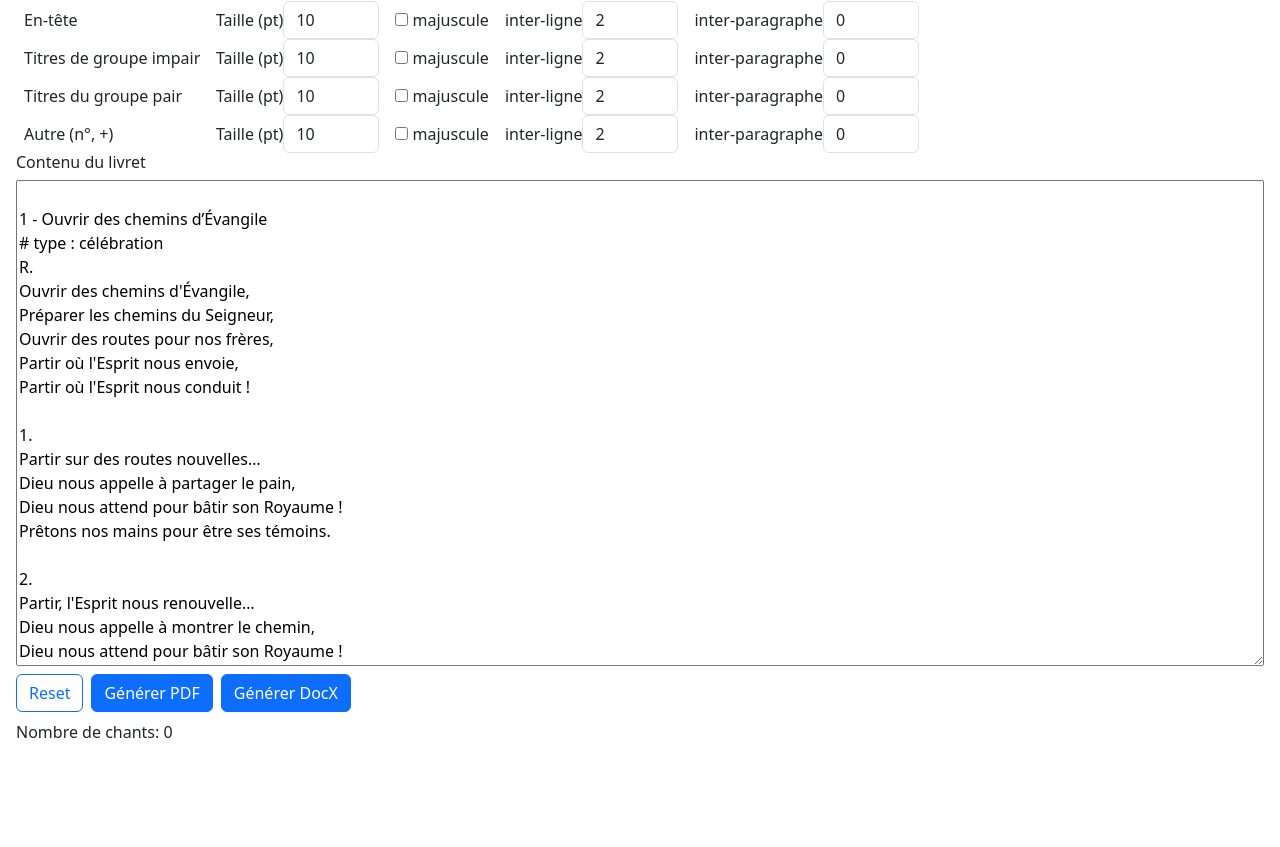
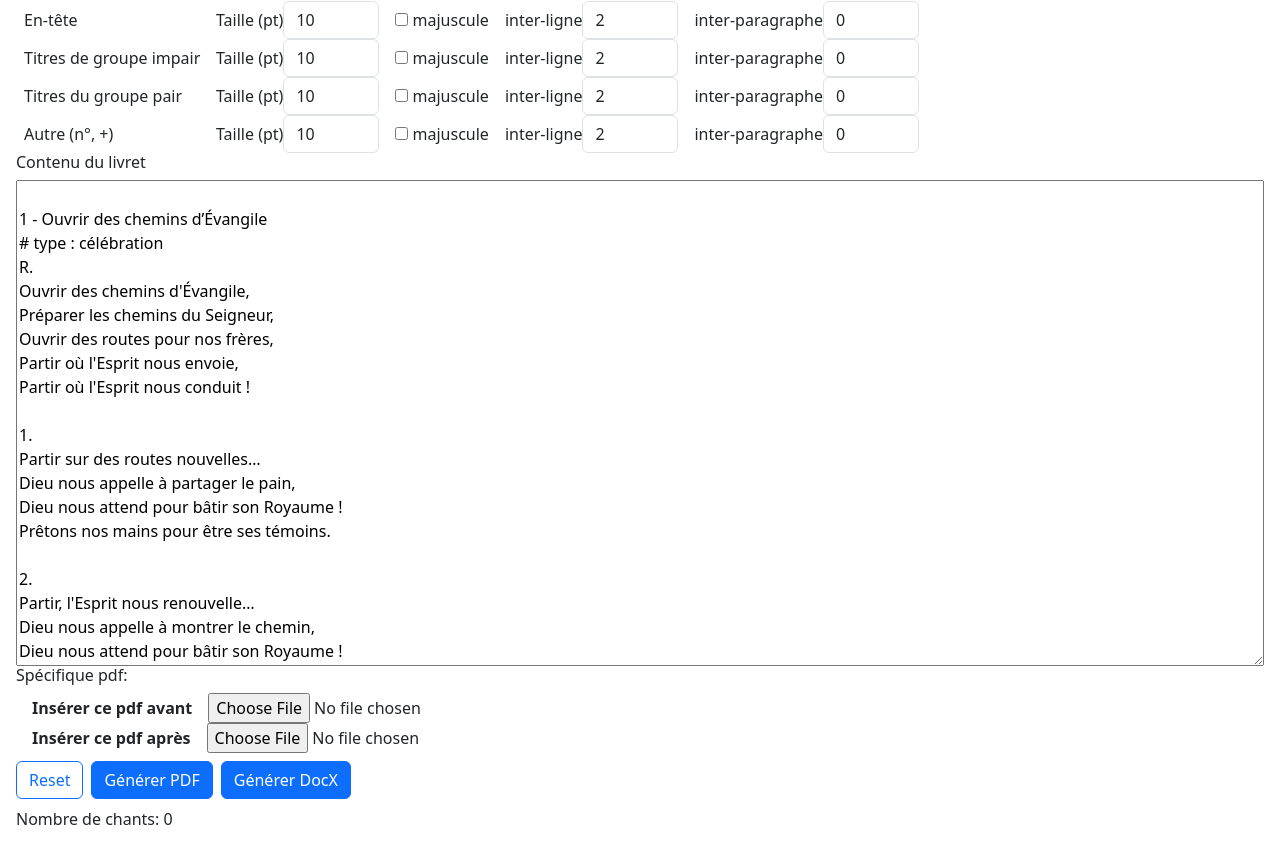
Before and after one commit to boutier/songbook, a Vue app: page / in a window 1280 px wide. Shown: the part 589-1436 px from the top of the page. Before the commit the page ends 1349 px from the top, so only its background shows below. Built offline with nearby package versions, Linux system fonts and the light colour scheme.

Commit message:
Allow to insert pdf pages before and after.

```diff
--- a/src/App.vue
+++ b/src/App.vue
@@ -1,5 +1,5 @@
 <script setup lang="ts">
-import { PageSizes } from 'pdf-lib'
+import { PDFDocument, PageSizes } from 'pdf-lib'
 import VueMultiselect from 'vue-multiselect'
 import SeparatorStyleInput from './components/SeparatorStyleInput.vue'
 </script>
@@ -109,6 +109,20 @@ import SeparatorStyleInput from './components/SeparatorStyleInput.vue'
     <div class="h6">Contenu du livret</div>
 
     <textarea v-model="rawsongs" rows="20"></textarea>
+
+    <div class="h6">Spécifique pdf:</div>
+    <div class="d-flex justify-content-start">
+      <div class="fw-bold mx-3 my-auto">Insérer ce pdf avant</div>
+      <input type="file" @change="uploadFile($event, 'before')" />
+    </div>
+    <!-- <div class="d-flex justify-content-start">
+      <div class="fw-bold mx-3 my-auto">Insérer ce pdf au début</div>
+      <input type="file" @change="uploadFile($event, 'inside')" />
+    </div> -->
+    <div class="d-flex justify-content-start">
+      <div class="fw-bold mx-3 my-auto">Insérer ce pdf après</div>
+      <input type="file" @change="uploadFile($event, 'after')" />
+    </div>
 
     <!-- <button class="btn btn-primary" @click="plop()">SECLI</button> -->
     <div class="d-flex my-2">
@@ -262,9 +276,17 @@ type DataContent = {
   separatorStyle: SeparatorStyle
   packingMethod: PackingMethod
   rawsongs: string
+  toInsert: PdfToInsert
+
   songs: Song[]
   error?: string
   pdfDataUri?: string
+}
+
+type PdfToInsert = {
+  before?: File
+  inside?: File
+  after?: File
 }
 
 export default {
@@ -285,6 +307,8 @@ export default {
         separatorStyle: DEFAULT_SEPARATOR_STYLE,
         packingMethod: 'auto',
         rawsongs: false ? SAMPLE : RAW_DATA,
+        toInsert: {},
+
         songs: [],
         error: undefined,
         pdfDataUri: undefined
@@ -301,6 +325,7 @@ export default {
       this.separatorStyle = from.separatorStyle
       this.packingMethod = from.packingMethod
       this.rawsongs = from.rawsongs
+      this.toInsert = from.toInsert
 
       this.songs = []
       this.error = undefined
@@ -318,6 +343,7 @@ export default {
         separatorStyle: this.separatorStyle,
         packingMethod: this.packingMethod,
         rawsongs: this.rawsongs,
+        toInsert: this.toInsert,
 
         songs: [],
         error: undefined,
@@ -354,6 +380,11 @@ export default {
     plop() {
       parse_secli_xml()
     },
+    uploadFile(f: Event, where: keyof PdfToInsert) {
+      if (f.target instanceof HTMLInputElement) {
+        this.toInsert[where] = f.target.files?.[0] ?? undefined
+      }
+    },
     async gen_pdf() {
       this.save()
 
@@ -374,6 +405,13 @@ export default {
         )
         this.error = errors.length > 0 ? errors.join('\n') : undefined
         renumber_songs(bins)
+
+        if (this.toInsert.before) {
+          const doc = await PDFDocument.load(await this.toInsert.before.arrayBuffer())
+          const pages = await pdfDoc.copyPages(doc, doc.getPageIndices())
+          pages.forEach((page) => pdfDoc.addPage(page))
+        }
+
         await generate_pdf(pdfDoc, pageFormat, format, this.separatorStyle, bins)
         await append_table_of_content_to_pdf(
           pdfDoc,
@@ -381,6 +419,12 @@ export default {
           this.tableOfContentStylesheet,
           bins.flatMap((bin) => bin.objects.map((it) => it.obj.song))
         )
+
+        if (this.toInsert.after) {
+          const doc = await PDFDocument.load(await this.toInsert.after.arrayBuffer())
+          const pages = await pdfDoc.copyPages(doc, doc.getPageIndices())
+          pages.forEach((page) => pdfDoc.addPage(page))
+        }
 
         this.pdfDataUri = await pdfDoc.saveAsBase64({ dataUri: true })
       } catch (e) {
--- a/src/generator/table-of-contents.ts
+++ b/src/generator/table-of-contents.ts
@@ -283,9 +283,9 @@ export async function append_table_of_content_to_pdf(
     cursorX += headerLineMargin
 
     // Song number
-    titleLines.forEach((line) =>
+    titleLines.forEach((line, index) =>
       page.drawText(line.text, {
-        x: cursorX,
+        x: cursorX + (index && pageFormat.wrapAlineaWidth),
         y: cursorY - line.y,
         size: format.size,
         font: format.font
```
